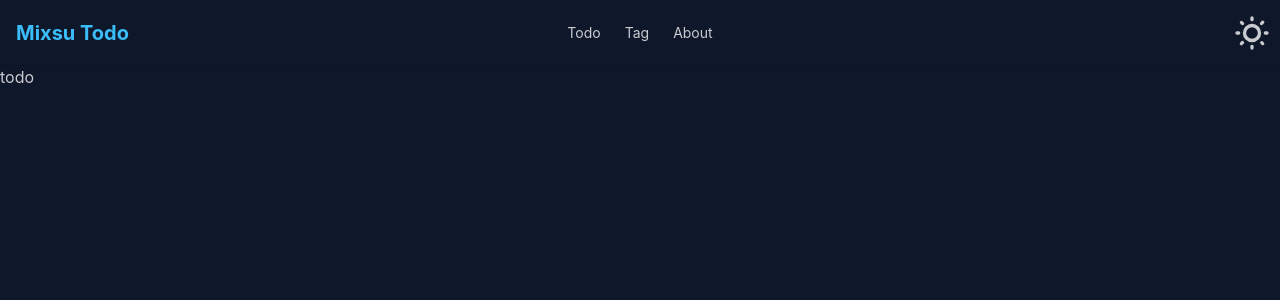
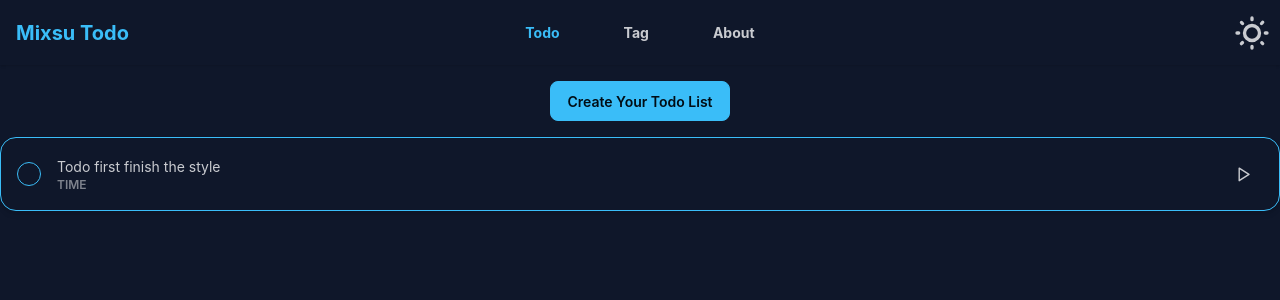
Before and after one commit to coder-xmtx/Mixsu-Todo, a Vue app: page /todo in a window 1280 px wide. Shown: the top 300 px of the page. Built offline with nearby package versions, Linux system fonts and the light colour scheme.

Commit message:
feat: todo page

```diff
--- a/src/assets/style.css
+++ b/src/assets/style.css
@@ -70,3 +70,18 @@
   --depth: 0;
   --noise: 0;
 }
+
+@theme {
+  --animate-slideUp: slideUp 0.5s ease-in-out;
+
+  @keyframes slideUp {
+    from {
+      opacity: 0;
+      transform: translateY(30px);
+    }
+    to {
+      opacity: 1;
+      transform: translateY(0);
+    }
+  }
+}
--- /dev/null
+++ b/src/components/CreateTodo.vue
@@ -0,0 +1,101 @@
+<template>
+    <div class="flex justify-center my-4">
+        <!-- 触发按钮 -->
+        <button class="btn btn-primary" @click="openModal">Create Your Todo List</button>
+
+        <!-- 使用 Teleport 将模态框传送到 body 下，避免层级问题 -->
+        <Teleport to="body">
+            <!-- 模态框遮罩层，点击背景关闭 -->
+            <div v-if="isModalOpen"
+                class="fixed top-0 left-0 w-full h-full bg-opacity-50 backdrop-blur-xs flex items-center justify-center z-1000 transition duration-300 ease-in-out"
+                @click="closeModal" @keydown.esc="closeModal">
+                <!-- 模态框内容容器，阻止点击冒泡，防止点击内容区关闭 -->
+                <div class="card bg-base-100 w-96 shadow-sm animate-slideUp" @click.stop>
+                    <figure>
+                        <img src="https://img.daisyui.com/images/stock/photo-1606107557195-0e29a4b5b4aa.webp"
+                            alt="Shoes" />
+                    </figure>
+                    <div class="card-body">
+                        <h2 class="card-title">Card Title</h2>
+                        <p>A card component has a figure, a body part, and inside body there are title and actions parts
+                        </p>
+                        <div class="card-actions justify-end">
+                            <button class="btn btn-primary">Buy Now</button>
+                        </div>
+                    </div>
+                </div>
+            </div>
+        </Teleport>
+    </div>
+</template>
+
+<script setup>
+import { ref, nextTick, watch, onBeforeUnmount } from 'vue'
+
+// 控制模态框显示/隐藏
+const isModalOpen = ref(false)
+// 输入框绑定的值
+const inputValue = ref('')
+// 输入框元素的引用，用于自动聚焦
+const inputRef = ref(null)
+
+// 打开模态框的方法
+const openModal = () => {
+    // 清空上一次输入的内容
+    inputValue.value = ''
+    // 显示模态框
+    isModalOpen.value = true
+    // 等待 DOM 更新后，让输入框自动获得焦点
+    nextTick(() => {
+        if (inputRef.value) {
+            inputRef.value.focus()
+        }
+    })
+}
+
+// 关闭模态框的方法
+const closeModal = () => {
+    isModalOpen.value = false
+}
+
+// 确认输入的方法
+const confirmInput = () => {
+    if (inputValue.value.trim() !== '') {
+        alert(`您输入的内容是：${inputValue.value}`)
+    } else {
+        alert('输入内容不能为空！')
+    }
+    // 关闭模态框
+    closeModal()
+}
+
+// 监听模态框状态，控制 body 滚动条锁定（提升用户体验）
+watch(isModalOpen, (newVal) => {
+    if (newVal) {
+        // 模态框打开时，禁止页面滚动
+        document.body.style.overflow = 'hidden'
+    } else {
+        // 关闭时恢复滚动
+        document.body.style.overflow = ''
+    }
+})
+
+// 组件销毁前，确保恢复 body 滚动（防止意外）
+onBeforeUnmount(() => {
+    document.body.style.overflow = ''
+})
+
+// 全局监听 ESC 键关闭模态框（可选，增强体验）
+const handleEsc = (event) => {
+    if (event.key === 'Escape' && isModalOpen.value) {
+        closeModal()
+    }
+}
+window.addEventListener('keydown', handleEsc)
+// 组件销毁时移除监听
+onBeforeUnmount(() => {
+    window.removeEventListener('keydown', handleEsc)
+})
+</script>
+
+<style scoped></style>
--- a/src/components/NavBar.vue
+++ b/src/components/NavBar.vue
@@ -34,15 +34,15 @@ import ThemeSwap from './ThemeSwap.vue';
                 to="/">Mixsu Todo</RouterLink>
         </div>
         <div class="navbar-center hidden lg:flex">
-            <ul class="menu menu-horizontal px-1">
+            <ul class="menu menu-horizontal gap-10 font-bold">
                 <li>
-                    <RouterLink to="/todo">Todo</RouterLink>
+                    <RouterLink to="/todo" active-class="text-primary">Todo</RouterLink>
                 </li>
                 <li>
-                    <RouterLink to="/tag">Tag</RouterLink>
+                    <RouterLink to="/tag" active-class="text-primary">Tag</RouterLink>
                 </li>
                 <li>
-                    <RouterLink to="/about">About</RouterLink>
+                    <RouterLink to="/about" active-class="text-primary">About</RouterLink>
                 </li>
             </ul>
         </div>
--- /dev/null
+++ b/src/components/ShowTodoList.vue
@@ -0,0 +1,20 @@
+<template>
+    <ul class="list bg-base-100 rounded-box shadow-md gap-3">
+
+        <li class="list-row border-primary border flex items-center">
+            <div><input type="checkbox" class="checkbox checkbox-primary" /></div>
+            <div class="list-col-grow flex-1">
+                <div>Todo first finish the style</div>
+                <div class="text-xs uppercase font-semibold opacity-60">time</div>
+            </div>
+            <button class="btn btn-square btn-ghost">
+                <svg class="size-[1.2em]" xmlns="http://www.w3.org/2000/svg" viewBox="0 0 24 24">
+                    <g stroke-linejoin="round" stroke-linecap="round" stroke-width="2" fill="none"
+                        stroke="currentColor">
+                        <path d="M6 3L20 12 6 21 6 3z"></path>
+                    </g>
+                </svg>
+            </button>
+        </li>
+    </ul>
+</template>
--- a/src/views/HomeView.vue
+++ b/src/views/HomeView.vue
@@ -25,7 +25,6 @@ onMounted(() => {
 
 </script>
 
-<!-- 文字靠左 在垂直方向居中 -->
 <template>
     <div class="flex justify-start">
         <h1 class="text-3xl font-bold pl-10 pt-10">
--- a/src/views/TodoView.vue
+++ b/src/views/TodoView.vue
@@ -1,4 +1,15 @@
+<script setup>
+import CreateTodo from '@/components/CreateTodo.vue';
+import ShowTodoList from '@/components/ShowTodoList.vue';
+import { ref } from 'vue';
+
+// 构建todo数据结构
+// todoList = ref([])
+
+</script>
+
 <template>
-    todo
+    <CreateTodo />
+    <ShowTodoList />
 
 </template>
```
